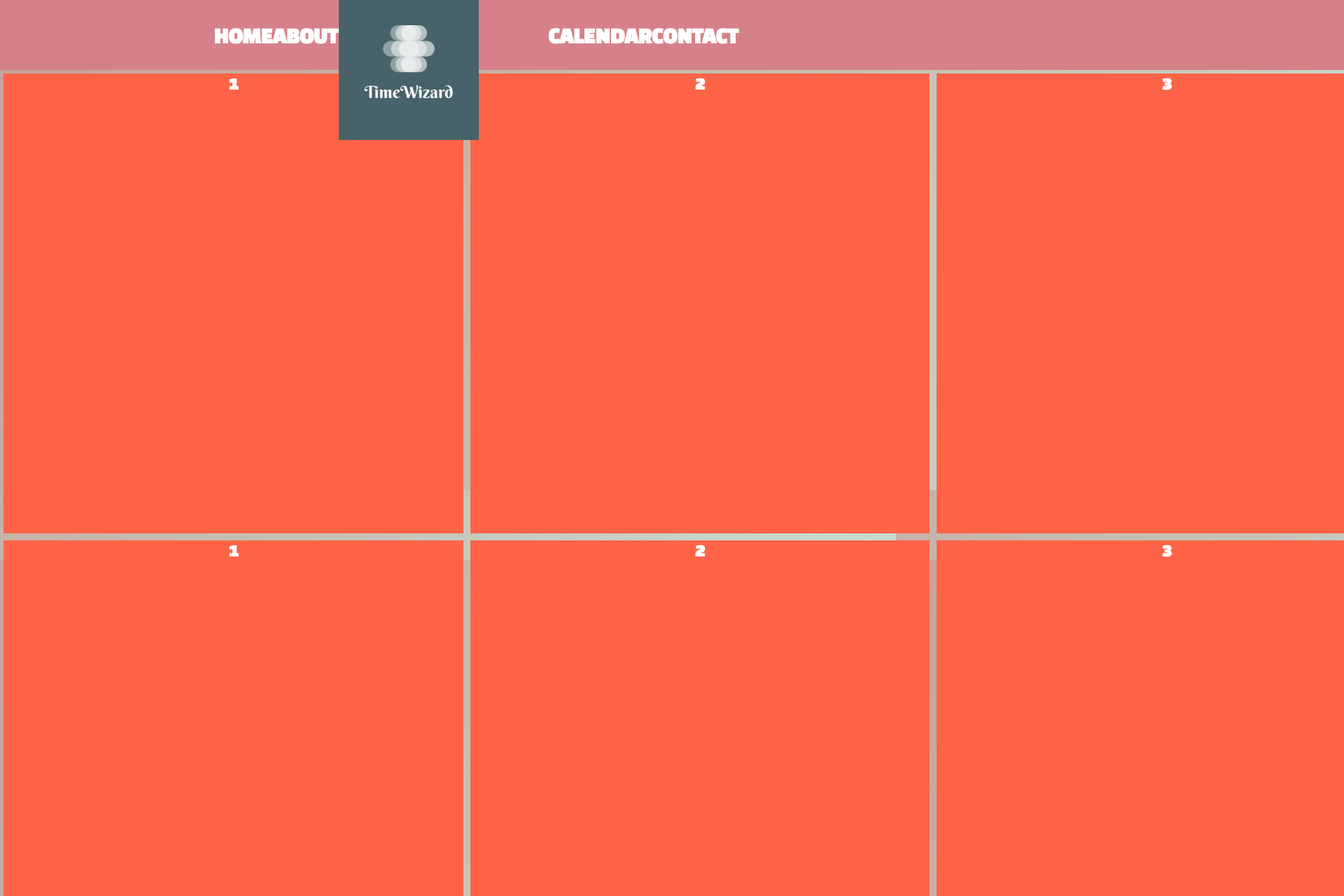
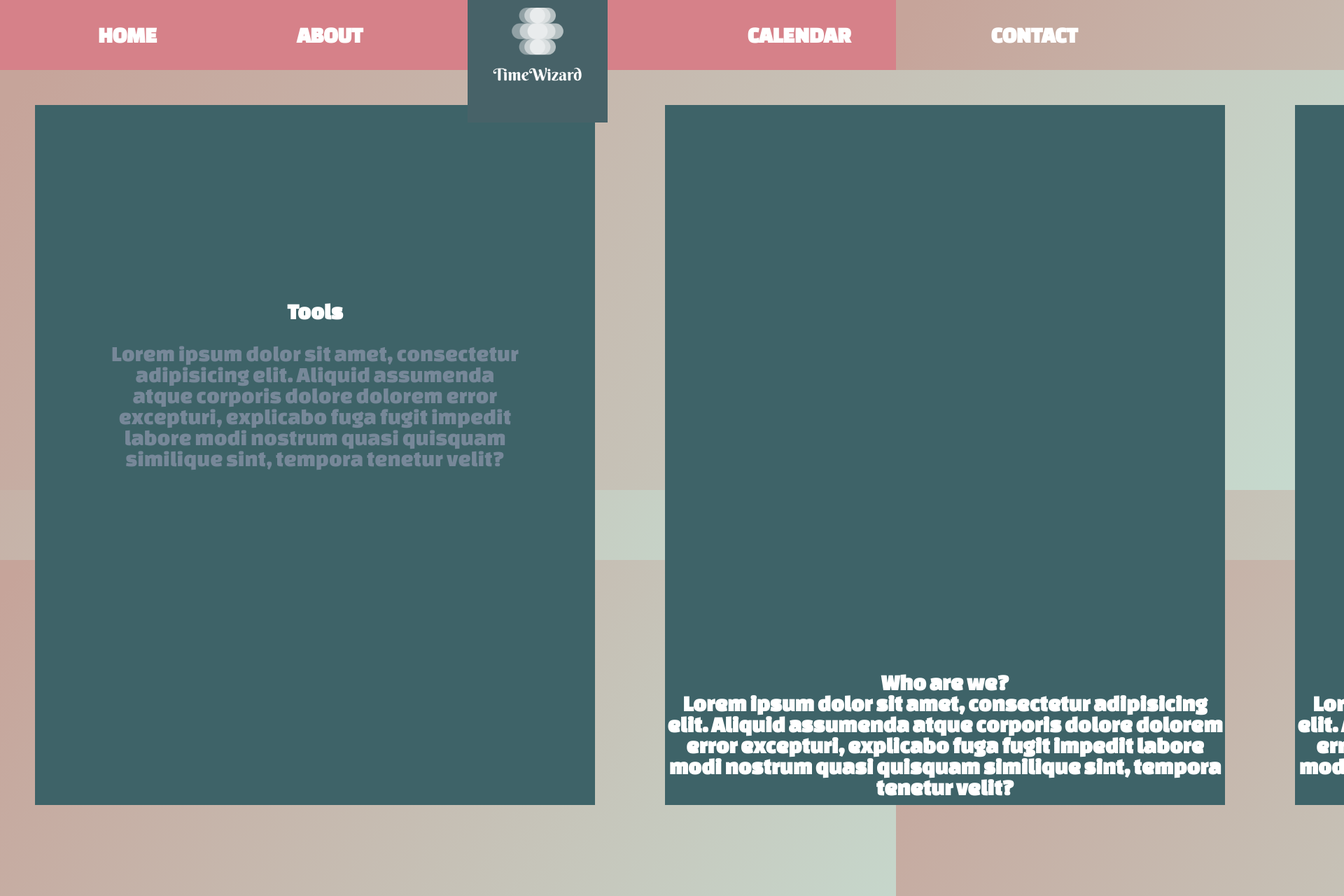
Before and after one commit to iza2204/FinalProject, a React (Create React App) app: page /about in a window 1280 px wide. Shown: the top 1280 px of the page at 70% size, 1920 px wide, since content can reach past the window. Built offline with nearby package versions, Linux system fonts and the light colour scheme.

Commit message:
poprawki homepage i stylowanie

```diff
--- a/src/components/About.js
+++ b/src/components/About.js
@@ -8,17 +8,24 @@ export default function AboutUs() {
         <NavigationBar/>
         <div className="flex-container">
             <div className="flex-row">
-                <div className="flex-item">1</div>
-                <div className="flex-item">2</div>
-                <div className="flex-item">3</div>
+                <div className="flex-item"> Tools
+                    <div className="content-about">
+                    Lorem ipsum dolor sit amet, consectetur adipisicing elit. Aliquid assumenda atque corporis dolore dolorem error excepturi, explicabo fuga fugit impedit labore modi nostrum quasi quisquam similique sint, tempora tenetur velit?
+                    </div>
+                </div>
+                <div className="flex-item"> Who are we?
+                    <div className="content">
+                        Lorem ipsum dolor sit amet, consectetur adipisicing elit. Aliquid assumenda atque corporis dolore dolorem error excepturi, explicabo fuga fugit impedit labore modi nostrum quasi quisquam similique sint, tempora tenetur velit?
+                    </div>
+                </div>
+                <div className="flex-item"> Why TimeWizard?
+                    <div className="content">
+                        Lorem ipsum dolor sit amet, consectetur adipisicing elit. Aliquid assumenda atque corporis dolore dolorem error excepturi, explicabo fuga fugit impedit labore modi nostrum quasi quisquam similique sint, tempora tenetur velit?
+                    </div>
+                </div>
 
             </div>
-            <div className="flex-row">
-                <div className="flex-item">1</div>
-                <div className="flex-item">2</div>
-                <div className="flex-item">3</div>
 
-            </div>
         </div>
         </body>
     )
--- a/src/components/about.scss
+++ b/src/components/about.scss
@@ -18,15 +18,30 @@ body{
   line-height:30px;
 }
 .flex-item {
-  background: tomato;
-  margin: 5px;
+  background: #3e6368;
+  margin: 50px;
   color: white;
   font-weight: bold;
-  font-size: 1.5em;
+  font-size: 2em;
   text-align: center;
   flex: 1 0 auto;
-  height:auto;
+  height:1000px;
+  width:800px;
+  display: flex;
+  flex-direction: column;
+  justify-content: center;
+  align-items: center;
+
 }
+
+.content-about{
+  font-size: 1em;
+  color:lightslategrey;
+  font-weight: lighter;
+
+  padding: 30px 100px 1000px;
+}
+
 .flex-item:before {
   content:'';
   float:left;
--- a/src/components/contact.scss
+++ b/src/components/contact.scss
@@ -9,7 +9,7 @@ body {
     width: 70vw;
     height: 70vh;
     position: absolute;
-    background: #e94e77;
+    background: #c17789;
     color: #FFF;
     font-family: sans-serif;
     padding: 20px;
@@ -29,6 +29,7 @@ body {
       background:#c6e5d9;
       color:white;
       font-size: 2rem;
+      border-radius:10px;
     }
 
     textarea {
--- a/src/components/homepage.scss
+++ b/src/components/homepage.scss
@@ -9,13 +9,20 @@
   position: relative;
   flex-wrap: nowrap;
 }
+.content{
+  display: flex;
+
+  justify-content: space-between;
+  flex-direction: row;
+}
 
 .all-lists{
   display: flex;
   flex-direction: row;
   justify-content: space-between;
-  width:40vw;
-  padding:100px;
+  //width:40vw;
+  margin-left:550px;
+  margin-top:190px
 }
 
 //.div-of-lists{
@@ -39,30 +46,67 @@
 
 .add-confirm-icon {
   position: absolute;
-  transform: scale(2);
-  top: 205px;
-  right: 1250px;
+  transform: scale(4);
+  top: 350px;
+  right: 1750px;
   cursor: pointer;
+  color: white;
+
 }
 
-.todo {
+.today-todos, .general-list, .inprogress-todos, .done-todos {
   display: flex;
   align-items: center;
+  justify-content: start;
+  flex-direction: column;
+  background-color: #3e6368;
+  border-radius: 10px;
+  margin: 100px 20px 20px 10px;
+  min-height: 900px;
+  width: 300px
+
+}
+
+
+.todo{
+  background-color: #c17789;
+  margin: 20px 0 20px 0;
+  border-radius: 10px;
+  display:flex;
+  flex-direction: column;
+  align-items: center;
   justify-content: center;
-  flex-direction: row;
-  margin-bottom: 10px;
+  padding: 10px 5px 10px 5px;
+  max-width:200px;
+  text-align: center;
+}
+
+.column-title{
+  color:white
 }
 
 .todo > h1 {
   width: 500px;
-  background-color: rgb(211, 211, 211);
   padding: 5px 10px;
+  max-width:180px;
+  background-color: #c17789;
+  text-align: center;
 }
 
 .edit-button,
-.delete-button {
+.delete-button,
+.move-to-in-progress-button,
+.move-to-today-button,
+.move-to-done-button {
   cursor: pointer;
   margin-left: 10px;
+}
+
+.move-to-in-progress-button,
+.move-to-today-button,
+.move-to-done-button {
+  transform: scale(1.2);
+  padding-bottom: 5px;
 }
 
 .logout-icon {
@@ -77,10 +121,46 @@
 }
 
 .inputs {
+  position: absolute;
+  z-index: 1;
+  top: 400px;
+  left: 25px;
   display: flex;
   flex-direction: column;
   justify-content: center;
   align-items: center;
-
+  background-color: #d68189;
+  border-radius: 10px;
+  min-height: 300px;
+  width: 500px;
+  padding: 50px 5px 5px 10px;
+  font-family: "Changa One";
+  font-weight: normal;
+  color: white;
+  font-size: 2em;
 
 }
+
+.add-edit-input{
+  min-height:100px;
+  flex-wrap: wrap;
+  width: 70%;
+  padding: 10px;
+  display: block;
+  box-sizing: border-box;
+  overflow: auto;
+  resize: vertical;
+  word-wrap: break-word;
+  border-radius: 10px;
+  margin-top: 20px;
+}
+
+.add-input-date{
+  height: 50px;
+  width: 70%;
+  border-radius: 10px;
+  border-color: white;
+  font-size: 1em;
+  margin-bottom: 150px;
+  margin-top: 50px
+}
--- a/src/components/navi.scss
+++ b/src/components/navi.scss
@@ -1,14 +1,14 @@
 .navigation-bar {
-  transform: scale(2);
-  height: 50px;
-    position: fixed;
-    top: 25px;
-    left: 0;
-    width: 100%;
-    display: flex;
-    justify-content: center;
-    align-items: center;
-    background: #d68189;
+  //transform: scale(2);
+  height: 100px;
+  position: fixed;
+  top: 0px;
+  left: 0;
+  width: 100vw;
+  display: flex;
+  justify-content: space-around;
+  align-items: center;
+  background: #d68189;
 
   .logo {
     display: flex;
@@ -22,7 +22,7 @@
     img {
       //max-width: 50px;
       margin: 50px 0;
-      height: 100px;
+      height: 200px;
 
     }
   }
@@ -34,6 +34,7 @@
     list-style: none;
 
     li {
+      padding:100px;
 
     }
 
@@ -42,6 +43,7 @@
       color: white;
       font-weight: bold;
       text-transform: uppercase;
+      font-size: 2em;
     }
   }
 }
```
Also changed, not shown: src/components/Homepage.js (+54 -45 lines).
